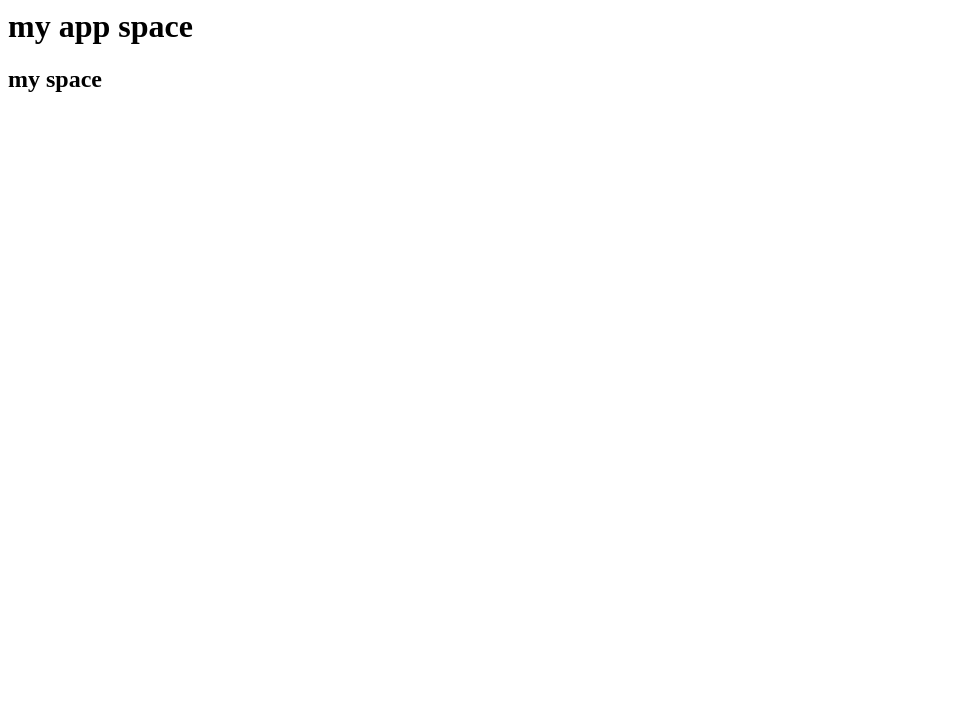
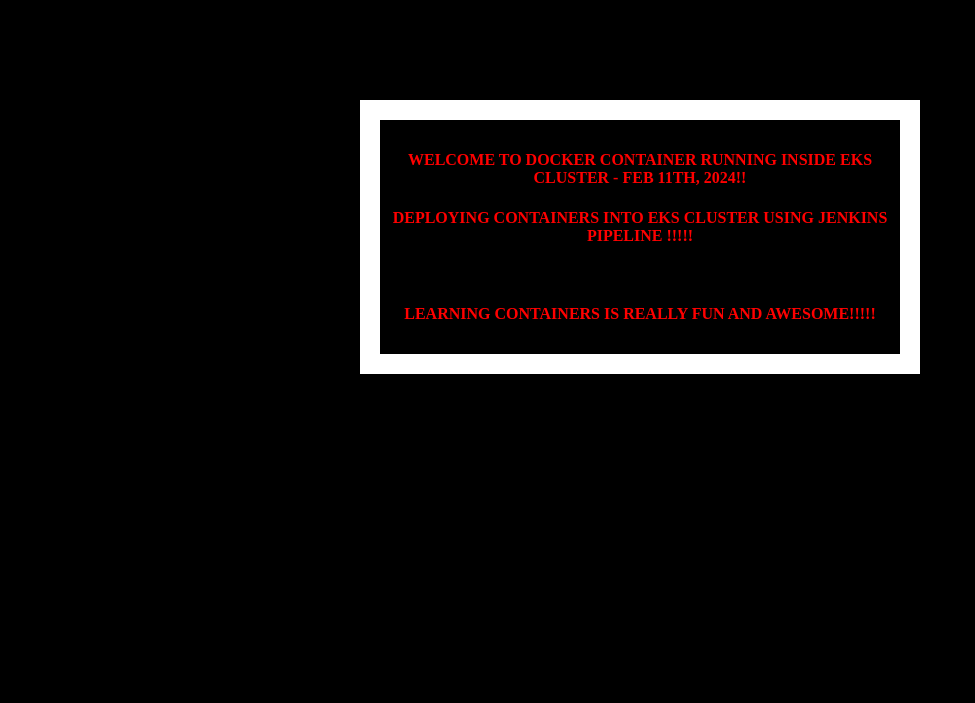
Before and after one commit to spdas23/myapphtml, a plain HTML site: page index.html in a window 1280 px wide. Shown: the whole page, without its empty margins (0-975 px from the left). Drawn offline with Linux system fonts and the light colour scheme.

Commit message:
Update index.html

```diff
--- a/index.html
+++ b/index.html
@@ -1,4 +1,28 @@
 <html>
-    <h1>my app space</h1>
-    <h2>my space </h2>
+  <head>
+    <style type="text/css">
+      body {
+        background: black;
+        color: red;
+      }
+      div.container {
+        max-width: 500px;
+        margin: 100px auto;
+        border: 20px solid white;
+        padding: 10px;
+        text-align: center;
+      }
+      h4 {
+        text-transform: uppercase;
+      }
+    </style>
+  </head>
+  <body>
+    <div class="container">
+      <h4>Welcome to Docker Container running inside  EKS Cluster - Feb 11th, 2024!!</h4>
+      <h4>Deploying Containers into EKS cluster using Jenkins Pipeline !!!!!</h4>
+      <br>
+       <h4>Learning containers is really fun and awesome!!!!!</h4>
+    </div>
+  </body>
 </html>
```
